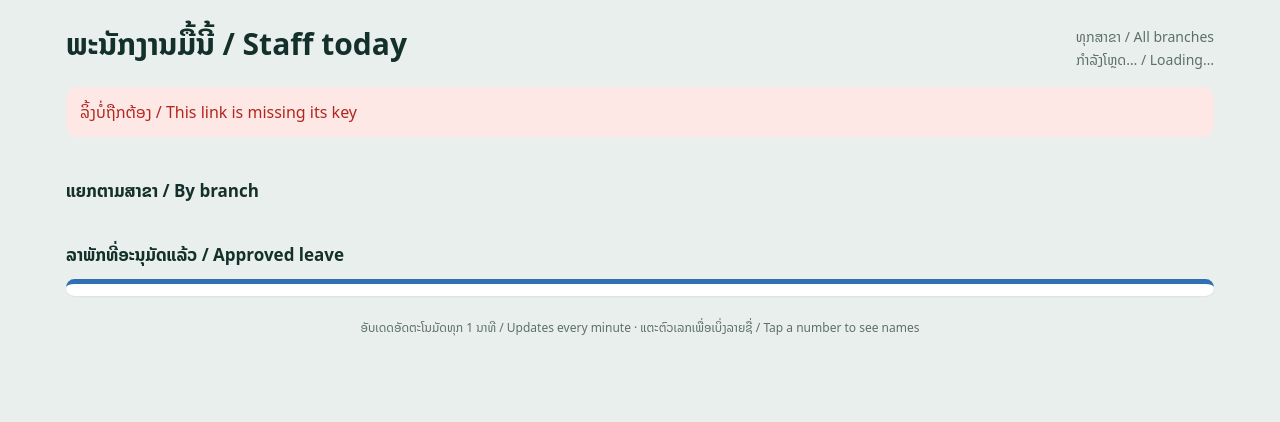
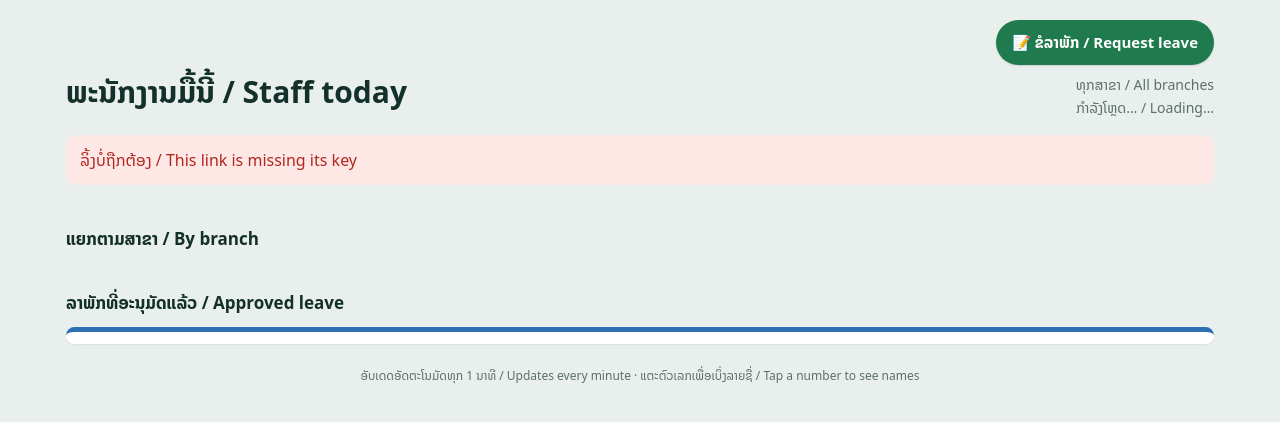
Before and after one commit to skeokhamkhoun-max/staff-clock, a plain HTML site: page dashboard.html in a window 1280 px wide. Drawn offline with Linux system fonts and the light colour scheme.

Commit message:
Dashboard: Request leave button

```diff
--- a/dashboard.html
+++ b/dashboard.html
@@ -20,6 +20,11 @@
   .date{color:var(--muted);font-size:15px;margin-top:2px}
   .upd{color:var(--muted);font-size:14px;text-align:right}
   .upd b{color:var(--ink);font-weight:600}
+  .hdrR{display:flex;flex-direction:column;align-items:flex-end;gap:8px}
+  .lvBtn{display:inline-flex;align-items:center;gap:6px;background:var(--in);color:#fff;text-decoration:none;font-weight:700;font-size:15px;
+         padding:10px 16px;border-radius:999px;box-shadow:0 1px 2px rgba(0,0,0,.12);white-space:nowrap}
+  .lvBtn:hover{filter:brightness(1.08)}
+  @media (max-width:560px){ header{align-items:flex-start} .hdrR{align-items:stretch;width:100%} .lvBtn{justify-content:center} .upd{text-align:left} }
 
   /* totals */
   .tiles{display:grid;grid-template-columns:repeat(6,1fr);gap:12px}
@@ -111,7 +116,10 @@
       <h1>ພະນັກງານມື້ນີ້ / Staff today</h1>
       <div class="date" id="date"></div>
     </div>
-    <div class="upd">ທຸກສາຂາ / All branches<br><span id="upd">ກຳລັງໂຫຼດ… / Loading…</span></div>
+    <div class="hdrR">
+      <a class="lvBtn" href="leave.html?k=YNK7T7nhQWBVVtJreTno" target="_blank" rel="noopener">📝 ຂໍລາພັກ / Request leave</a>
+      <div class="upd">ທຸກສາຂາ / All branches<br><span id="upd">ກຳລັງໂຫຼດ… / Loading…</span></div>
+    </div>
   </header>
   <div class="err" id="err"></div>
 
```
